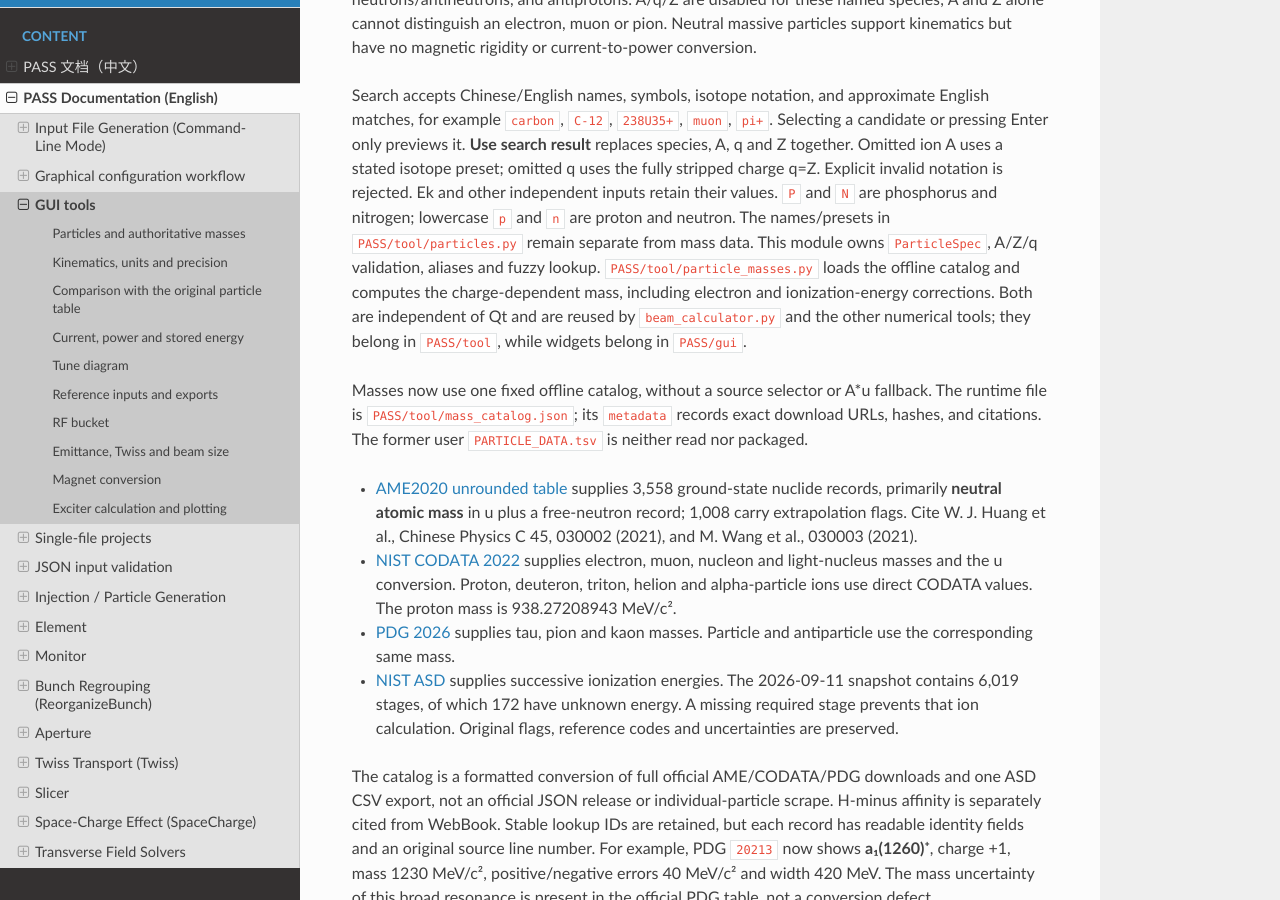
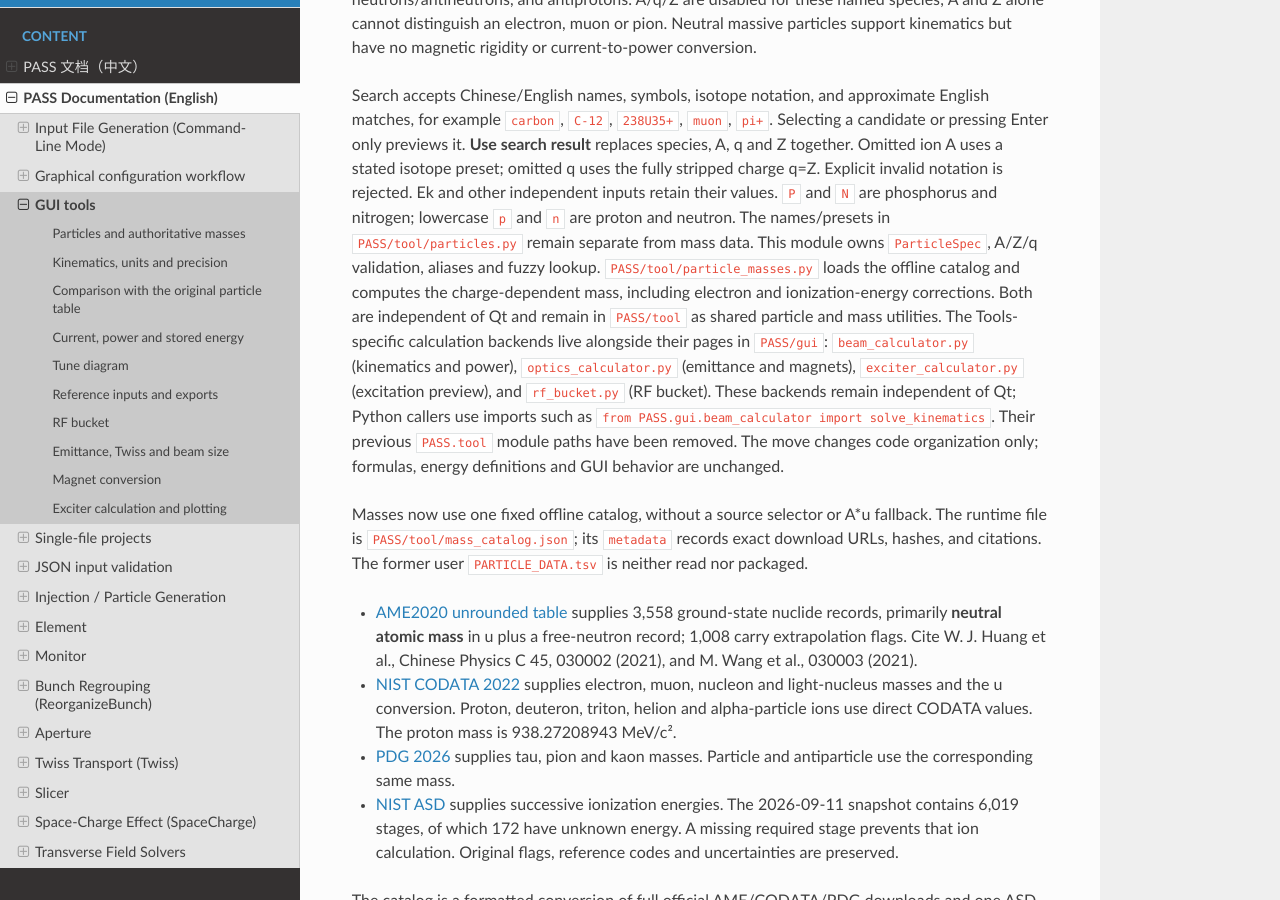
Before and after one commit to changmx/PASS, a Sphinx documentation site: the page built from docs/source/en/gui_tools.rst, in a window 1280 px wide and 900 px high, scrolled down 468 px. Built offline with Sphinx 7.4.7 and the Read the Docs theme 3.1.0, drawn with Linux system fonts in a browser that asks for light colours; pages that are not in the unit, such as notebooks, are missing from menus.

Commit message:
docs: update documentations

```diff
--- a/docs/source/en/gui_tools.rst
+++ b/docs/source/en/gui_tools.rst
@@ -32,9 +32,15 @@ The names/presets in ``PASS/tool/particles.py`` remain separate from mass data.
 This module owns ``ParticleSpec``, A/Z/q validation, aliases and fuzzy lookup.
 ``PASS/tool/particle_masses.py`` loads the offline catalog and computes the
 charge-dependent mass, including electron and ionization-energy corrections.
-Both are independent of Qt and are reused by ``beam_calculator.py`` and the
-other numerical tools; they belong in ``PASS/tool``, while widgets belong in
-``PASS/gui``.
+Both are independent of Qt and remain in ``PASS/tool`` as shared particle and
+mass utilities. The Tools-specific calculation backends live alongside their
+pages in ``PASS/gui``: ``beam_calculator.py`` (kinematics and power),
+``optics_calculator.py`` (emittance and magnets), ``exciter_calculator.py``
+(excitation preview), and ``rf_bucket.py`` (RF bucket). These backends remain
+independent of Qt; Python callers use imports such as
+``from PASS.gui.beam_calculator import solve_kinematics``. Their previous
+``PASS.tool`` module paths have been removed. The move changes code organization
+only; formulas, energy definitions and GUI behavior are unchanged.
 
 Masses now use one fixed offline catalog, without a source selector or A*u
 fallback. The runtime file is ``PASS/tool/mass_catalog.json``; its ``metadata``
```
Also changed, not shown: docs/source/zh/gui_tools.rst (+6 -2 lines).
